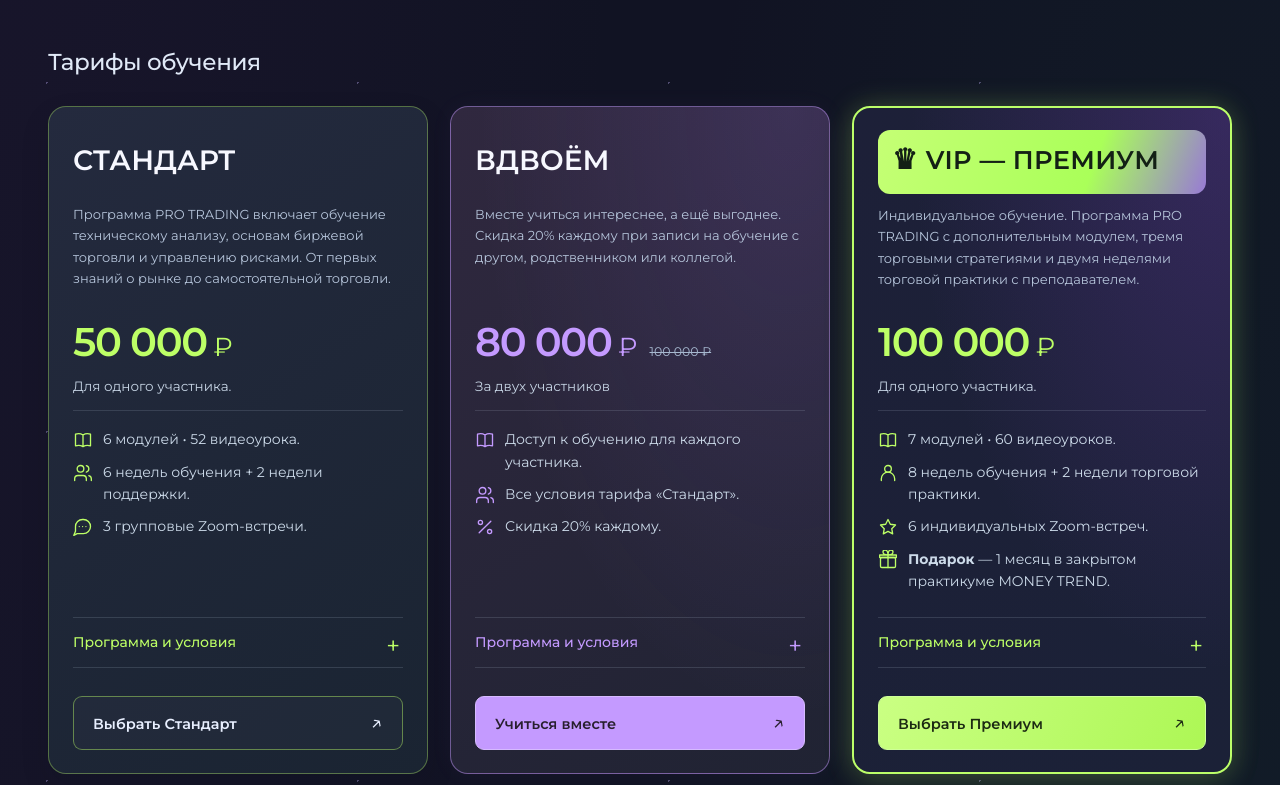
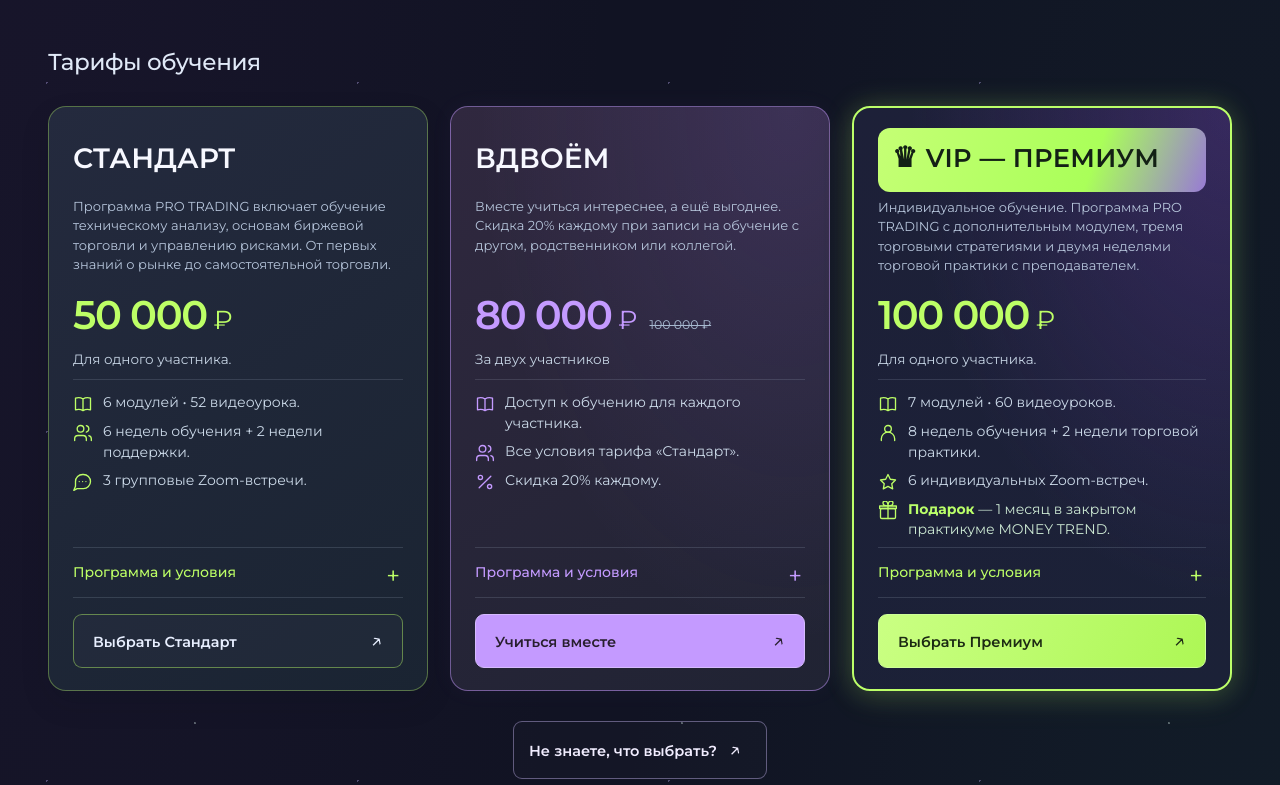
Before and after one commit to nikilara/moneytrend-academy, a plain HTML site: page index.html in a window 1280 px wide. Shown: the part 4175-4960 px from the top of the page. Drawn offline with Linux system fonts and the light colour scheme.

Commit message:
Compact tariff cards and align disclosures and buttons

```diff
--- a/tariffs.css
+++ b/tariffs.css
@@ -87,3 +87,16 @@
 #programs .tariff-description{min-height:94px;margin-top:11px}
 @media(max-width:1100px){#programs .tariff-description{min-height:125px}}
 @media(max-width:850px){#programs .tariff-description{min-height:0}#programs .tariff-card-heading>h3,#programs .tariff-vip #vip-title{min-height:56px}}
+
+/* Final compact tariff layout: baseline-aligned pricing, benefits and actions. */
+#programs .tariff-card{padding:20px 24px 21px}
+#programs .tariff-description{line-height:1.5;min-height:82px;margin-top:6px}
+#programs .tariff-price-block{padding:9px 0 10px}
+#programs .tariff-benefits{padding:12px 0 0}
+#programs .tariff-benefits li{margin-bottom:7px;line-height:1.48}
+#programs .tariff-benefits .vip-gift-benefit{color:#cde9d4}
+#programs .tariff-benefits .vip-gift-benefit strong{color:#baff69;font-weight:700}
+#programs .tariff-details{margin-top:auto;margin-bottom:8px}
+#programs .tariff-enroll{margin-top:8px}
+@media(max-width:1100px){#programs .tariff-description{min-height:104px}}
+@media(max-width:850px){#programs .tariff-description{min-height:0}#programs .tariff-details{margin-top:12px}}
```
